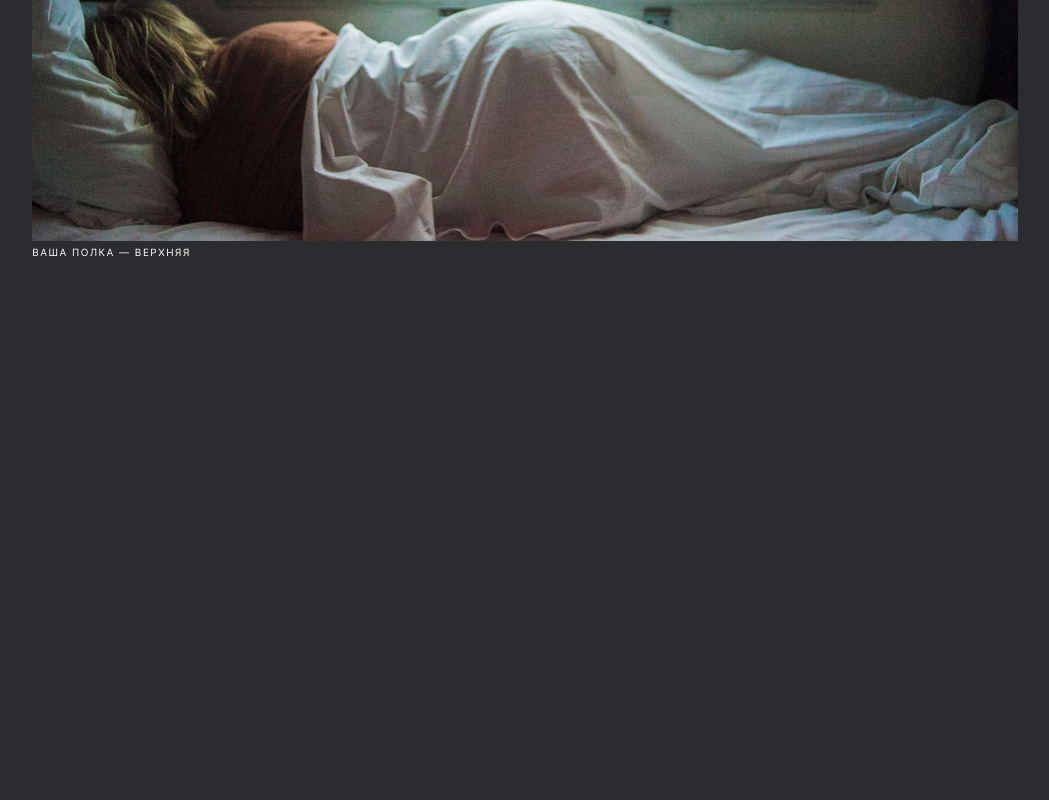
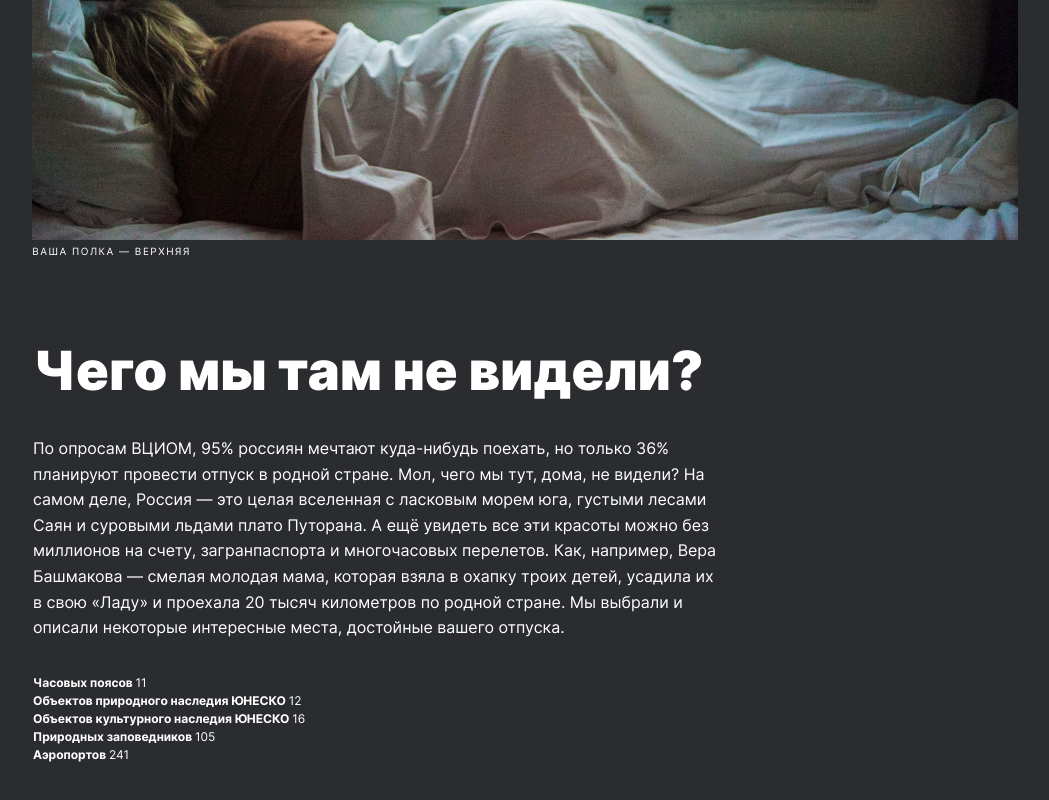
Before and after one commit to vpetrukhin/russian-travel, a plain HTML site: page index.html in a window 1280 px wide. Shown: the part 848-1648 px from the top of the page, without its empty margins (115-1164 px from the left). Before the commit the page ends 1196 px from the top, so only its background shows below. Drawn offline with Linux system fonts and the light colour scheme.

Commit message:
added intro

```diff
--- /dev/null
+++ b/blocks/intro/__list/intro__list.css
@@ -0,0 +1,8 @@
+.intro__list {
+  margin: 0;
+  padding: 0;
+  list-style-type: none;
+  font-weight: bold;
+  font-size: 0.75rem;
+  line-height: 1.5;
+}
--- /dev/null
+++ b/blocks/intro/__num/intro__num.css
@@ -0,0 +1,3 @@
+.intro__num {
+  font-weight: normal;
+}
--- /dev/null
+++ b/blocks/intro/__text/intro__text.css
@@ -0,0 +1,6 @@
+.intro__text {
+  margin: 0;
+  margin-bottom: 33px;
+  font-size: 1rem;
+  line-height: 1.6;
+}
--- /dev/null
+++ b/blocks/intro/__title/intro__title.css
@@ -0,0 +1,7 @@
+.intro__title {
+  margin: 0;
+  margin-bottom: 40px;
+  font-weight: 900;
+  font-size: 3.375rem;
+  line-height: 0.9;
+}
--- /dev/null
+++ b/blocks/intro/intro.css
@@ -0,0 +1,5 @@
+.intro {
+  width: 54%;
+  margin-left: 148px;
+  margin-bottom: 92px;
+}
--- a/blocks/page/page.css
+++ b/blocks/page/page.css
@@ -1,3 +1,5 @@
 .page {
   background: #2A2C2F;
+  font-family: Inter;
+  color: #FFFFFF;
 }
--- a/index.html
+++ b/index.html
@@ -29,5 +29,24 @@
     <p class="lead__caption">ваша полка — верхняя</p>
   </section>
 
+  <section class="intro">
+    <h2 class="intro__title">Чего мы там не видели?</h2>
+    <p class="intro__text">
+      По опросам ВЦИОМ, 95% россиян мечтают куда-нибудь поехать, но только 36% планируют провести отпуск в родной стране. Мол,
+      чего мы тут, дома, не видели? На самом деле, Россия — это целая вселенная с ласковым морем юга, густыми лесами Саян и
+      суровыми льдами плато Путорана. А ещё увидеть все эти красоты можно без миллионов на счету, загранпаспорта и
+      многочасовых перелетов. Как, например, Вера Башмакова — смелая молодая мама, которая взяла в охапку троих детей, усадила
+      их в свою «Ладу» и проехала 20 тысяч километров по родной стране. Мы выбрали и описали некоторые интересные места,
+      достойные вашего отпуска.
+    </p>
+    <ul class="intro__list">
+      <li>Часовых поясов <span class="intro__num">11</span></li>
+      <li>Объектов природного наследия ЮНЕСКО <span class="intro__num">12</span></li>
+      <li>Объектов культурного наследия ЮНЕСКО <span class="intro__num">16</span></li>
+      <li>Природных заповедников <span class="intro__num">105</span></li>
+      <li>Аэропортов <span class="intro__num">241</span></li>
+    </ul>
+  </section>
+
 </body>
 </html>
--- a/pages/index.css
+++ b/pages/index.css
@@ -13,3 +13,9 @@
 @import url(../blocks/lead/__image/lead__image.css);
 @import url(../blocks/lead/__image-route/lead__image-route.css);
 @import url(../blocks/lead/__caption/lead__caption.css);
+
+@import url(../blocks/intro/intro.css);
+@import url(../blocks/intro/__title/intro__title.css);
+@import url(../blocks/intro/__text/intro__text.css);
+@import url(../blocks/intro/__list/intro__list.css);
+@import url(../blocks/intro/__num/intro__num.css);
```
